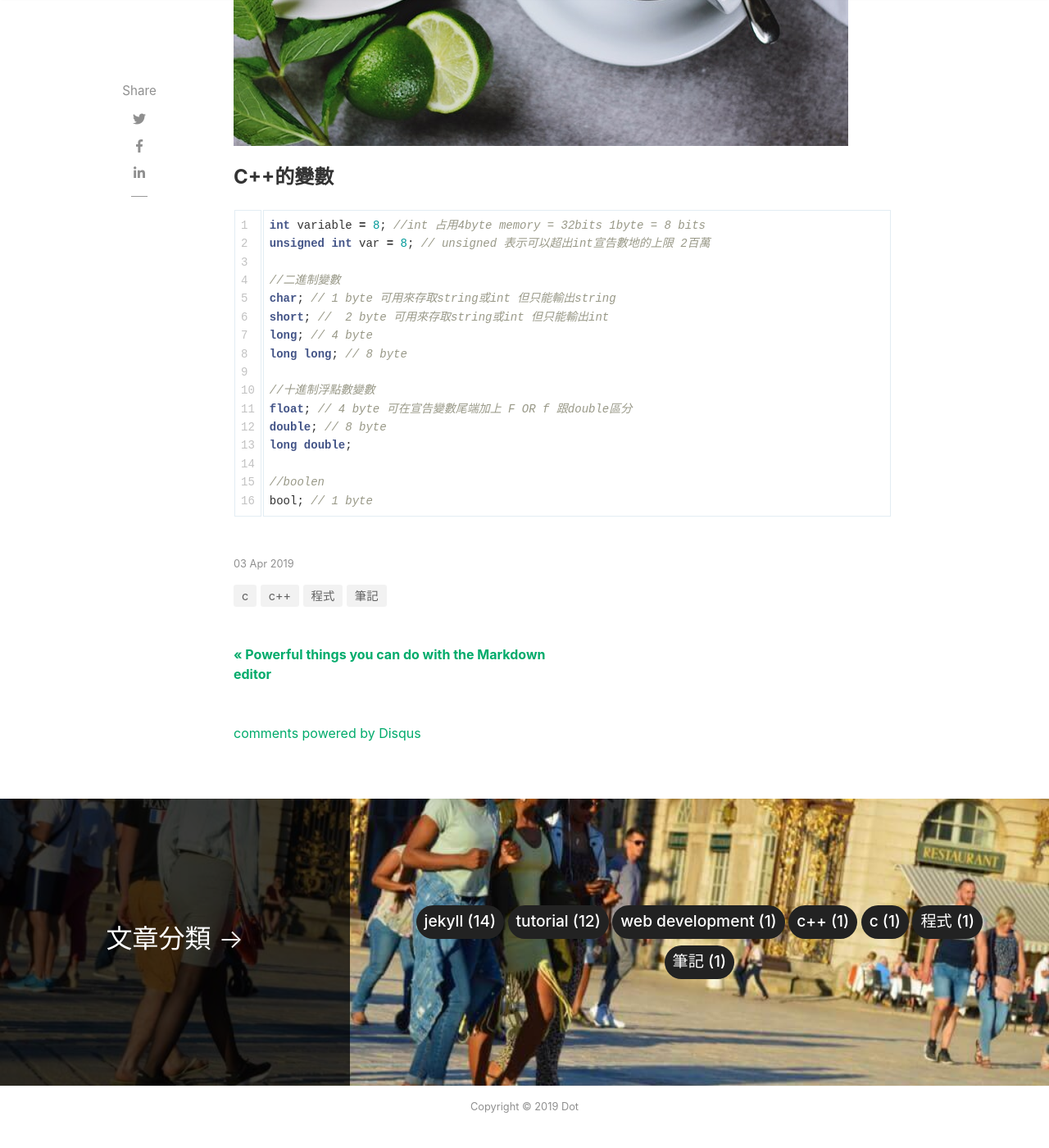
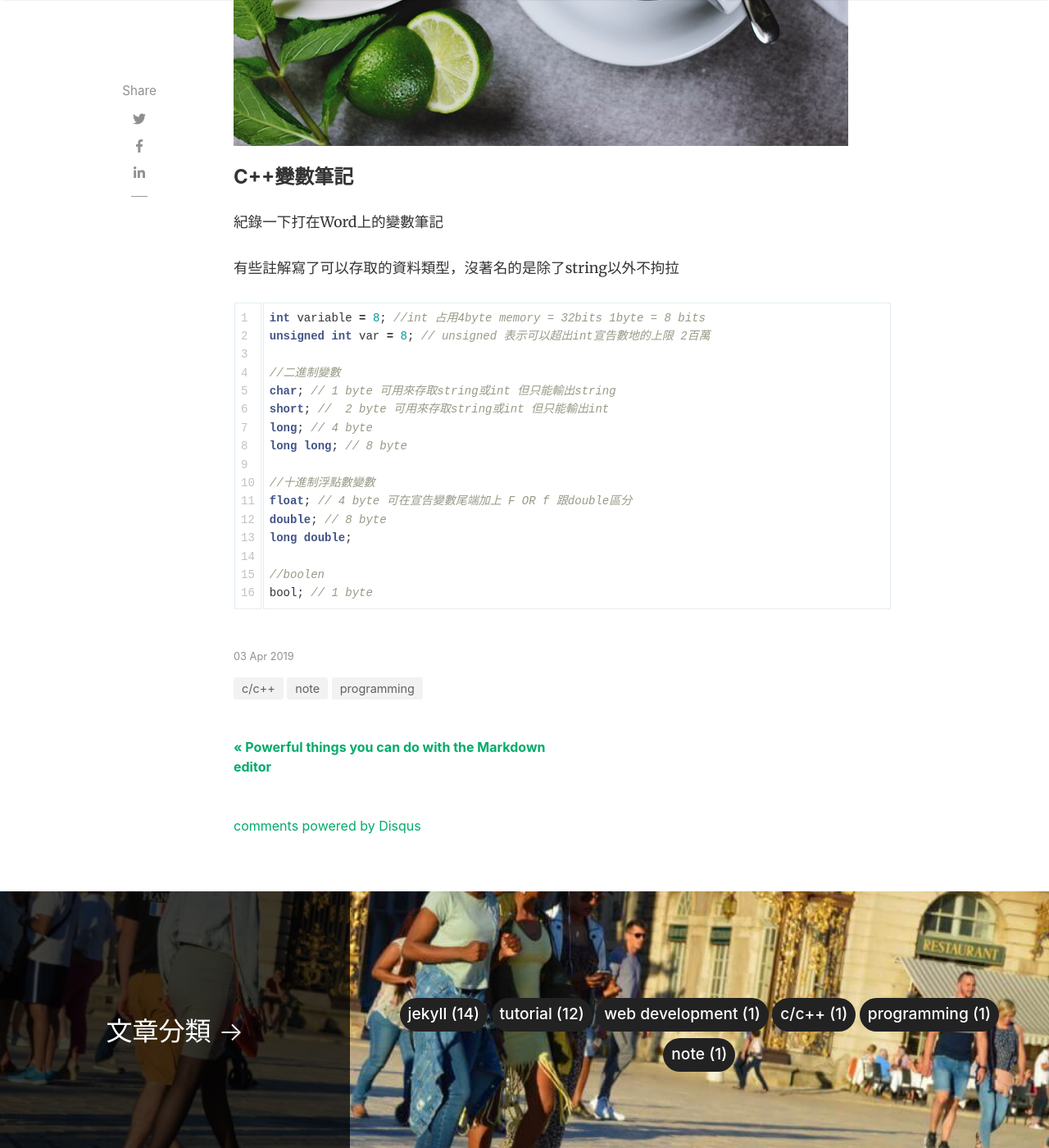
Before and after one commit to dotch01/dotch01.github.io, a Jekyll site: the page built from _posts/2019-04-03-c++變數筆記.md, in a window 1280 px wide and 1400 px high, scrolled down 737 px. Shown: the whole window at 82% size. Built offline with Jekyll 4.4.1, drawn with Linux system fonts in a browser that asks for light colours; nearby versions of some CDN libraries; comment, search, counter and statistics services are not loaded.

Commit message:
update site
fixed tag bug & edit config

````diff
--- a/_config.yml
+++ b/_config.yml
@@ -33,7 +33,6 @@ authors:
   dot:
     name: Dot
     display_name: dotdot01
-    avatar: 'assets/images/avatar.png'
     gravatar: 663ce3a084ae8f28fd4c1d259bdab66d
     email: vicky012133@gmail.com
     web: https://dotch01.github.io/
--- a/_posts/2019-04-03-c++變數筆記.md
+++ b/_posts/2019-04-03-c++變數筆記.md
@@ -1,12 +1,20 @@
 ---
 layout: post
-title:  "C++變數宣告使用byte筆記"
+title:  "C++的變數"
 author: dot
-categories: [ c++, c, 程式, 筆記 ]
+categories: [ c/c++, programming, note ]
 image: assets/images/16.jpg
 ---
 
-#### C++的變數
+#### C++變數筆記
+
+
+
+紀錄一下打在Word上的變數筆記
+
+有些註解寫了可以存取的資料類型，沒著名的是除了string以外不拘拉
+
+
 
 ```c
 int variable = 8; //int 占用4byte memory = 32bits 1byte = 8 bits
````
